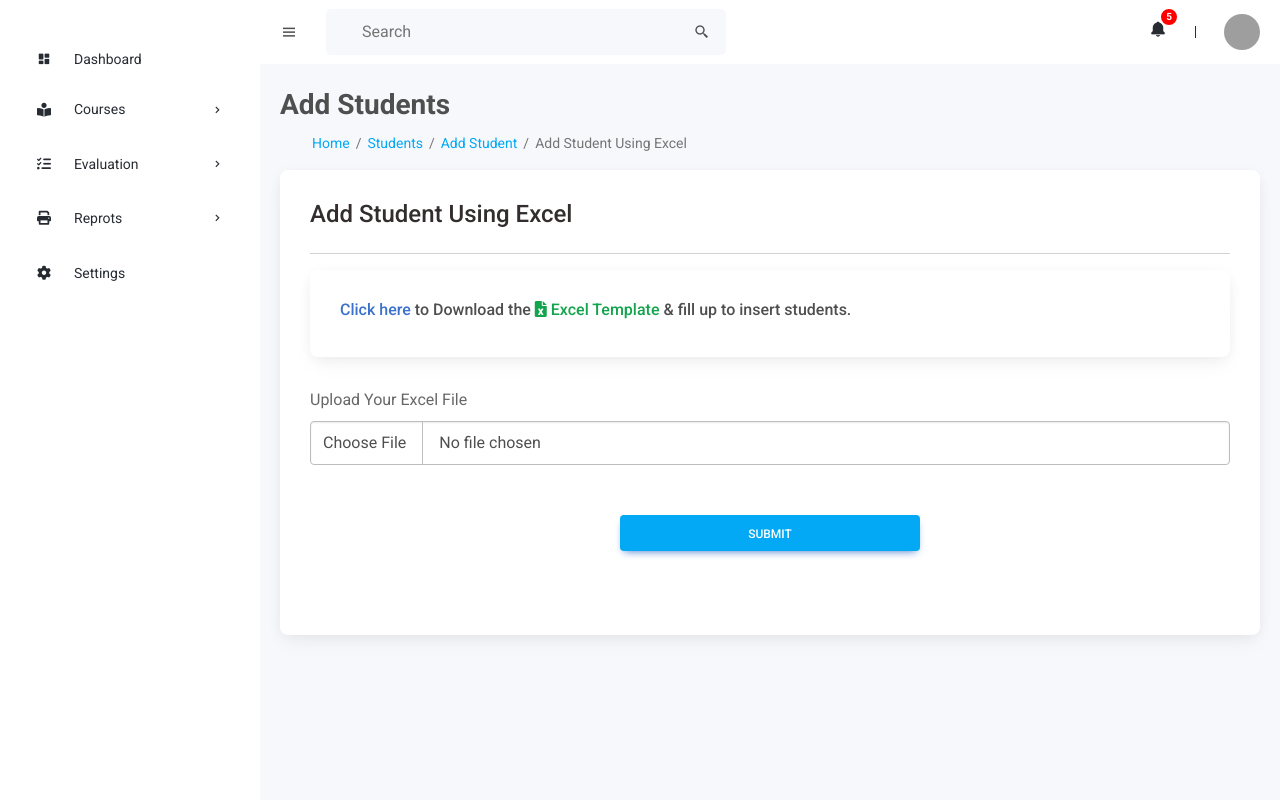
After one commit to ShahparanRifat07/TEVAL360, a Django app: template templates/excel_add_students.html in a window 1280 px wide. The commit adds this page. Run offline with Django 4.2, Linux system fonts and the light colour scheme; the template is opened without the code that fills it, so the values that code supplies are empty; some libraries are stand-ins or nearby versions; grey boxes are pictures that could not be loaded.

Commit message:
added add student through excel

```diff
--- /dev/null
+++ b/templates/excel_add_students.html
@@ -0,0 +1,52 @@
+{% extends 'base.html' %}
+
+{% block content %}
+
+<!-- MAIN -->
+<main>
+    <h1 class="title">Add Students</h1>
+    <ul class="breadcrumbs">
+        <li><a href="index.html">Home</a></li>
+        <li class="divider">/</li>
+        <li><a href="student_list.html">Students</a></li>
+        <li class="divider">/</li>
+        <li><a href="add_student.html">Add Student</a></li>
+        <li class="divider">/</li>
+        <li><a href="" class="active">Add Student Using Excel</a></li>
+    </ul>
+
+    <div class="add-student">
+        <div class="card">
+            <div class="add-student-head">
+                <h4 class="text-dark">Add Student Using Excel</h4>
+            </div>
+            <hr>
+
+            <div class="card add-student-excel-download">
+                <h6> <a href="">Click here</a> to Download the <span class="text-success"><i
+                            class="fa-solid fa-file-excel icon"></i> Excel Template</span> & fill up to insert
+                    students.
+                </h6>
+            </div>
+            <div class="add-student-form">
+                <form action="{% url 'stakeholder:add-student-excel' %}" method="POST" enctype="multipart/form-data">
+                    {% csrf_token %}
+                    <div>
+                        <label for="formFileLg" class="form-label">Upload Your Excel File</label>
+                        <input name="file" type="file" class="form-control form-control-lg" accept="xlsx/*, application/xlsx" id="formFileLg" type="file">
+                      </div>
+
+
+                    <!-- Submit button -->
+                    <div class="student-submit">
+                        <button type="submit" data-mdb-ripple-duration="0"
+                            class="btn btn-primary btn-block mb-4 mt-4">Submit</button>
+                    </div>
+                </form>
+            </div>
+        </div>
+    </div>
+
+</main>
+
+{% endblock %}
```
Also changed, not shown: static/css/main.css (+94 -0 lines).
